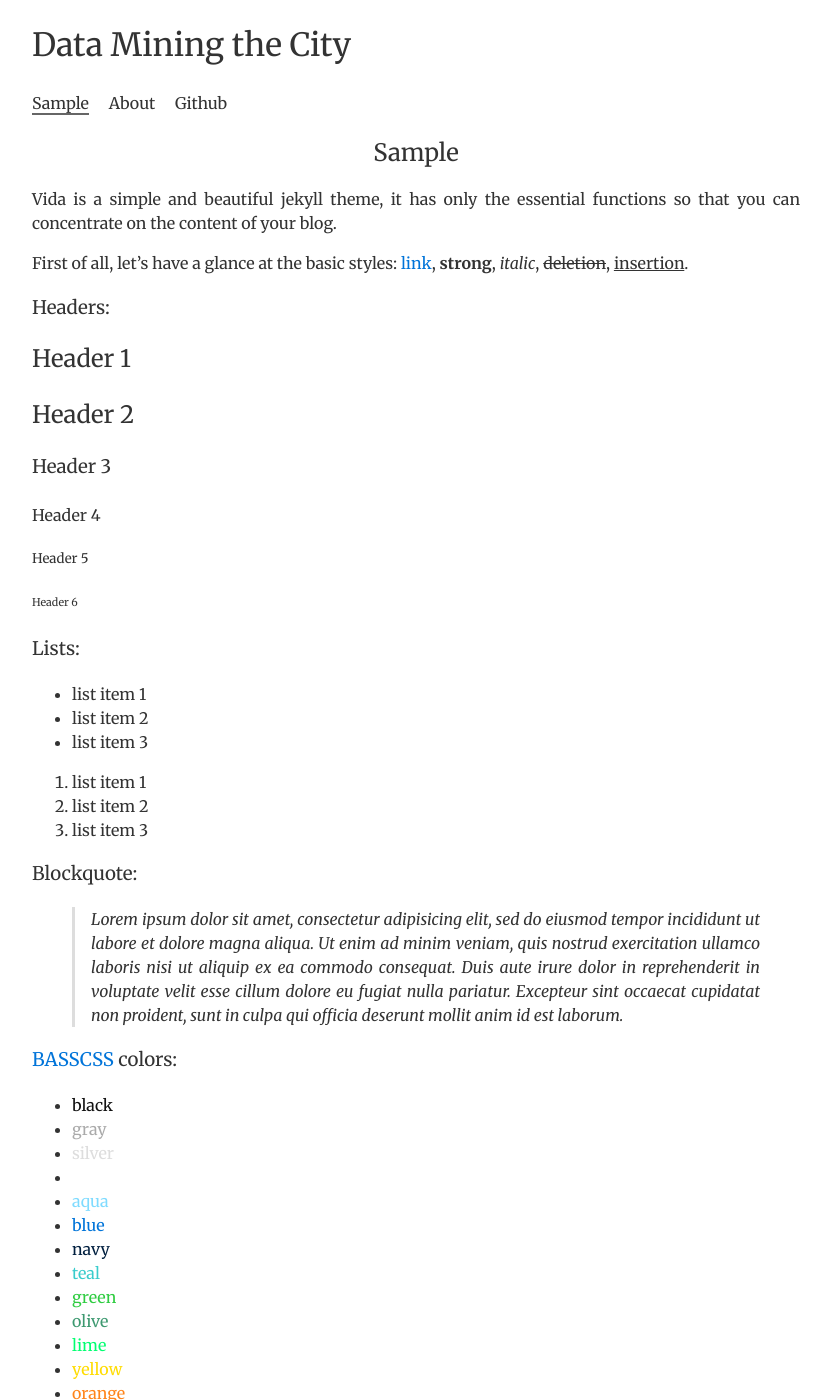
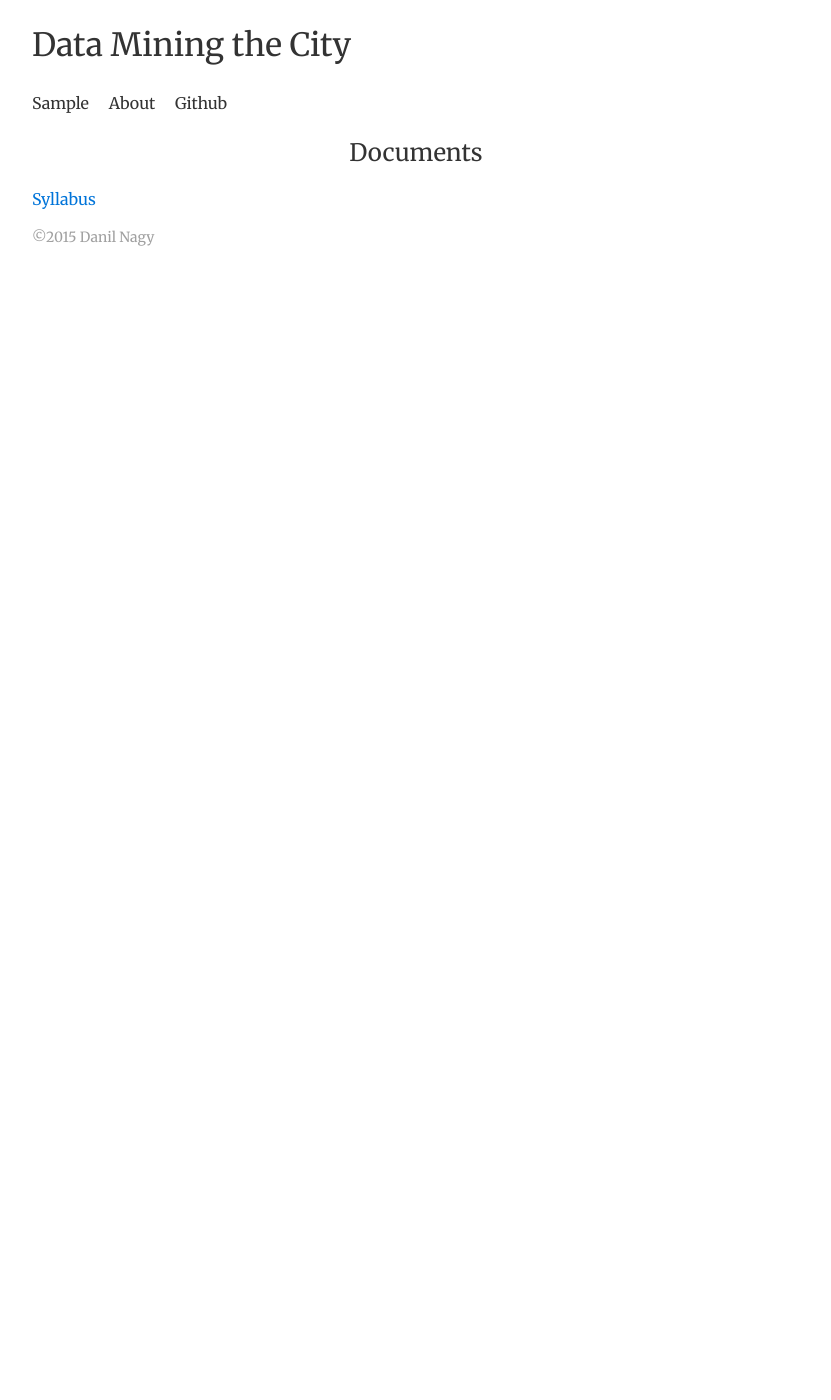
Before and after one commit to danilnagy/dmc, a Jekyll site: the page built from sample.md, in a window 1280 px wide and 1400 px high. Shown: the whole window, without its empty margins (224-1055 px from the left). Built offline with Jekyll 4.4.1, drawn with Linux system fonts in a browser that asks for light colours; Markdown is read by kramdown in place of the engine named in the settings; some of the changed text lies outside the part shown.

Commit message:
Update sample.md

````diff
--- a/sample.md
+++ b/sample.md
@@ -1,102 +1,7 @@
 ---
 layout:    page
-title:     Sample
-permalink: /sample/
+title:     Documents
+permalink: /Docs/
 ---
 
-Vida is a simple and beautiful jekyll theme, it has only the essential functions
-so that you can concentrate on the content of your blog.
-
-First of all, let's have a glance at the basic styles: [link](http://github.com/syaning/vida),
-**strong**, *italic*, <del>deletion</del>, <ins>insertion</ins>.
-
-### Headers:
-
-# Header 1
-## Header 2
-### Header 3
-#### Header 4
-##### Header 5
-###### Header 6
-
-### Lists:
-
-- list item 1
-- list item 2
-- list item 3
-
-1. list item 1
-2. list item 2
-3. list item 3
-
-### Blockquote:
-
-> Lorem ipsum dolor sit amet, consectetur adipisicing elit, sed do eiusmod tempor incididunt ut labore et dolore magna aliqua. Ut enim ad minim veniam, quis nostrud exercitation ullamco laboris nisi ut aliquip ex ea commodo consequat. Duis aute irure dolor in reprehenderit in voluptate velit esse cillum dolore eu fugiat nulla pariatur. Excepteur sint occaecat cupidatat non proident, sunt in culpa qui officia deserunt mollit anim id est laborum.
-
-### [BASSCSS](http://www.basscss.com/) colors:
-
-- <span class="black">black</span>
-- <span class="gray">gray</span>
-- <span class="silver">silver</span>
-- <span class="white">white</span>
-- <span class="aqua">aqua</span>
-- <span class="blue">blue</span>
-- <span class="navy">navy</span>
-- <span class="teal">teal</span>
-- <span class="green">green</span>
-- <span class="olive">olive</span>
-- <span class="lime">lime</span>
-- <span class="yellow">yellow</span>
-- <span class="orange">orange</span>
-- <span class="red">red</span>
-- <span class="fuchsia">fuchsia</span>
-- <span class="purple">purple</span>
-- <span class="maroon">maroon</span>
-
-### Horizontal rule:
-
------------------------
-
-### Image:
-
-![](/images/image.jpg)
-
-### Table:
-
-<table>
-    <thead>
-        <tr>
-            <th>Name</th>
-            <th>Age</th>
-            <th>Fruit</th>
-        </tr>
-    </thead>
-    <tbody>
-        <tr>
-            <td>Alex</td>
-            <td>22</td>
-            <td>Apple</td>
-        </tr>
-        <tr>
-            <td>Bran</td>
-            <td>20</td>
-            <td>Orange</td>
-        </tr>
-        <tr>
-            <td>Mike</td>
-            <td>21</td>
-            <td>Waltermelon</td>
-        </tr>
-    </tbody>
-</table>
-
-### Code
-
-Here are an ES6 code segment, in which `x => x * x` defines a function:
-
-```javascript
-// index.js
-var arr = [1, 2, 3, 4, 5];
-var b = arr.map(x => x * x);
-console.log(b);
-```
+[Syllabus]("http://goo.gl/CPlOcp")
````
